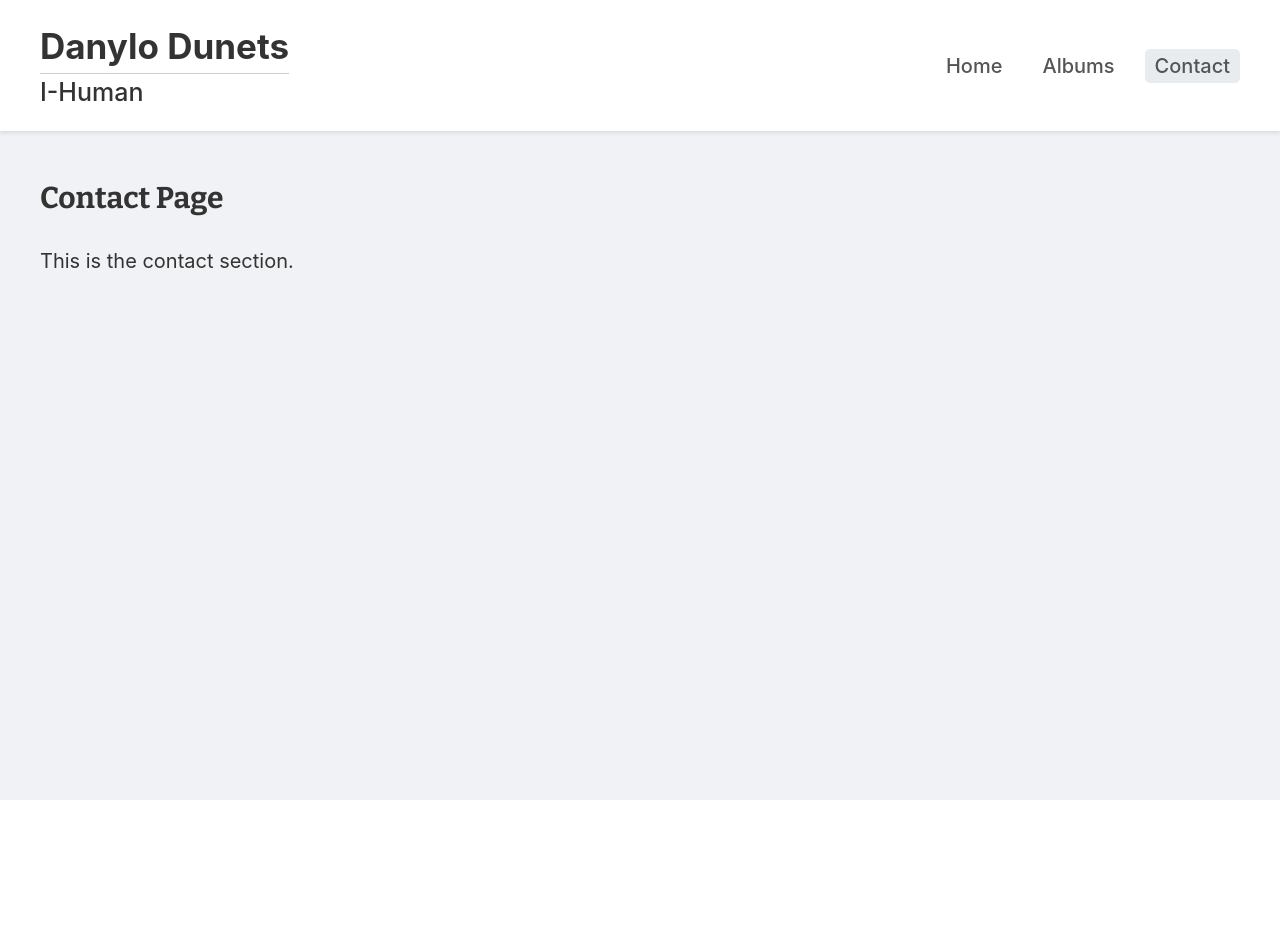
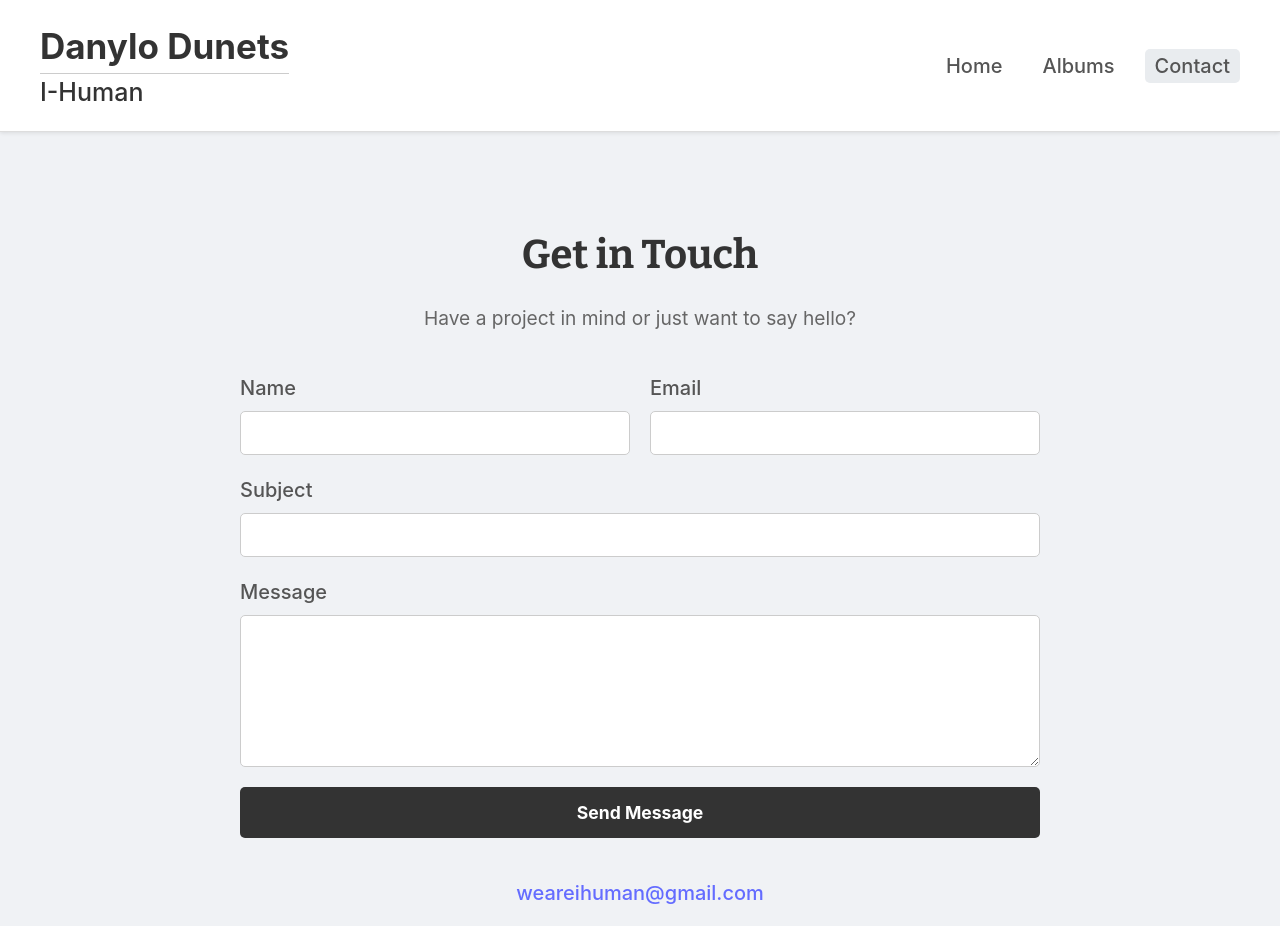
Before and after one commit to TactikalMakiRoll/DaniaComposer, a React (Vite) app: page /contact in a window 1280 px wide. Shown: the top 926 px of the page. Before the commit the page ends 800 px from the top, so only its background shows below. Built offline with nearby package versions, Linux system fonts and the light colour scheme.

Commit message:
icons + contacts

```diff
--- a/src/App.css
+++ b/src/App.css
@@ -170,16 +170,18 @@ body {
 /* Description Block */
 .description-block {
   display: flex;
-  gap: 40px;
   align-items: center;
   font-size: 1.3rem;
   padding-bottom: 0;
   margin-bottom: 2rem;
   margin-top: 1rem;
+  border-top: 1px solid #ccc;
+  padding-top: 2rem;
 }
 .description-image {
-  flex: 1;
-  max-width: 50%;
+  flex-basis: 50%;
+  padding-right: 40px;
+  box-sizing: border-box;
   border-right: 1px #333 solid;
 }
 .description-image img {
@@ -192,19 +194,29 @@ body {
   transform: rotateY(0deg);
 }
 
+.description-text {
+  flex-basis: 50%;
+  text-align: left;
+  padding-left: 40px;
+  box-sizing: border-box;
+  padding-right: 258.5px;
+  border-left: 1px #333 solid;
+  position: relative;
+  left: -1px;
+}
+
 @media screen and (max-width: 1600px) {
   .description-image img {
     height: 450px;
+  }
+  .description-text {
+    padding-right: 98.25px;
   }
 }
 
 /* .description-image:hover img {
   transform: rotateY(180deg);
 } */
-.description-text {
-  flex: 1;
-  text-align: left;
-}
 
 /* Skills Block */
 .skills-block {
@@ -288,11 +300,18 @@ body {
   margin-bottom: 15px;
   display: flex;
   align-items: center;
+  filter: invert(1);
+  fill: currentColor; /* Make the SVG paths inherit the text color */
   justify-content: center;
 }
 
 .skill .icon img {
   height: 5rem; /* Set a fixed height for the icon */
+}
+
+#icon3 {
+  position: relative;
+  bottom: -10px;
 }
 
 .projects-block {
@@ -665,4 +684,112 @@ h2 {
   font-family: "Bitter", serif;
 }
 
+/* Contact Form */
+#contact {
+  padding-top: 60px;
+  padding-bottom: 60px;
+  text-align: center;
+  border-top: 1px solid #ddd;
+}
+
+#contact h2 {
+  font-size: 2.5rem;
+  margin-bottom: 10px;
+}
+
+.contact-subtitle {
+  font-size: 1.2rem;
+  color: #666;
+  margin-bottom: 40px;
+}
+
+.contact-form {
+  max-width: 800px;
+  margin: 0 auto 40px;
+  text-align: left;
+}
+
+.form-row {
+  display: flex;
+  gap: 20px;
+}
+
+.form-group {
+  flex: 1;
+  display: flex;
+  flex-direction: column;
+  margin-bottom: 20px;
+}
+
+.form-group label {
+  margin-bottom: 8px;
+  font-weight: 500;
+  color: #555;
+}
+
+.form-group input,
+.form-group textarea {
+  width: 100%;
+  padding: 12px;
+  border: 1px solid #ccc;
+  border-radius: 5px;
+  font-size: 1rem;
+  box-sizing: border-box; /* Important for flex items */
+  transition: border-color 0.3s, box-shadow 0.3s;
+  background-color: #fff;
+  color: black;
+}
+
+.form-group input:focus,
+.form-group textarea:focus {
+  outline: none;
+  border-color: #810270;
+  box-shadow: 0 0 5px rgba(129, 2, 112, 0.3);
+}
+
+.form-group textarea {
+  resize: vertical;
+  min-height: 150px;
+}
+
+.submit-button {
+  display: block;
+  width: 100%;
+  padding: 15px;
+  background-color: #333;
+  color: white;
+  border: none;
+  border-radius: 5px;
+  font-size: 1.1rem;
+  font-weight: bold;
+  cursor: pointer;
+  transition: background-color 0.3s;
+}
+
+.submit-button:hover {
+  background-color: #53034f;
+}
+
+.contact-info {
+  margin-top: 40px;
+}
+
+.social-links-contact {
+  margin-top: 20px;
+  display: flex;
+  justify-content: center;
+  gap: 25px;
+}
+
+.social-links-contact img {
+  height: 2rem;
+  filter: invert(15%);
+  transition: filter 0.3s;
+}
+
+.social-links-contact a:hover img {
+  filter: invert(10%) sepia(80%) saturate(3000%) hue-rotate(280deg)
+    brightness(90%) contrast(100%);
+}
+
 /* font-family: "Bitter", serif; */
--- a/src/components/Contact.tsx
+++ b/src/components/Contact.tsx
@@ -1,10 +1,58 @@
 import React from "react";
+import linkedInIcon from "../assets/linkedin.svg";
+import instagramIcon from "../assets/instagram.svg";
 
 const Contact: React.FC = () => {
   return (
     <div className="container" id="contact">
-      <h2>Contact Page</h2>
-      <p>This is the contact section.</p>
+      <h2>Get in Touch</h2>
+      <p className="contact-subtitle">
+        Have a project in mind or just want to say hello?
+      </p>
+      <form className="contact-form">
+        <div className="form-row">
+          <div className="form-group">
+            <label htmlFor="name">Name</label>
+            <input type="text" id="name" name="name" required />
+          </div>
+          <div className="form-group">
+            <label htmlFor="email">Email</label>
+            <input type="email" id="email" name="email" required />
+          </div>
+        </div>
+        <div className="form-group">
+          <label htmlFor="subject">Subject</label>
+          <input type="text" id="subject" name="subject" required />
+        </div>
+        <div className="form-group">
+          <label htmlFor="message">Message</label>
+          <textarea id="message" name="message" rows={7} required></textarea>
+        </div>
+        <button type="submit" className="submit-button">
+          Send Message
+        </button>
+      </form>
+      <div className="contact-info">
+        <p>
+          <a href="mailto:danylo.dunets@gmail.com">weareihuman@gmail.com</a>
+        </p>
+        <div className="social-links-contact">
+          <a
+            href="https://linkedin.com"
+            target="_blank"
+            rel="noopener noreferrer"
+          >
+            <img src={linkedInIcon} alt="LinkedIn" />
+          </a>
+          <a
+            href="https://instagram.com"
+            target="_blank"
+            rel="noopener noreferrer"
+          >
+            <img src={instagramIcon} alt="Instagram" />
+          </a>
+        </div>
+      </div>
     </div>
   );
 };
--- a/src/components/Skills.tsx
+++ b/src/components/Skills.tsx
@@ -22,7 +22,11 @@ const Skills: React.FC = () => {
         </div>
         <div className="skill skill-3">
           <div className="icon">
-            <img src={consoleIcon} alt="Interactive Music Design Icon" />
+            <img
+              src={consoleIcon}
+              alt="Interactive Music Design Icon"
+              id="icon3"
+            />
           </div>
           <p> Interactive Music Design for Gameplay & Narrative</p>
         </div>
```
Also changed, not shown: src/assets/App.css (added), src/assets/lightbulb.svg.
